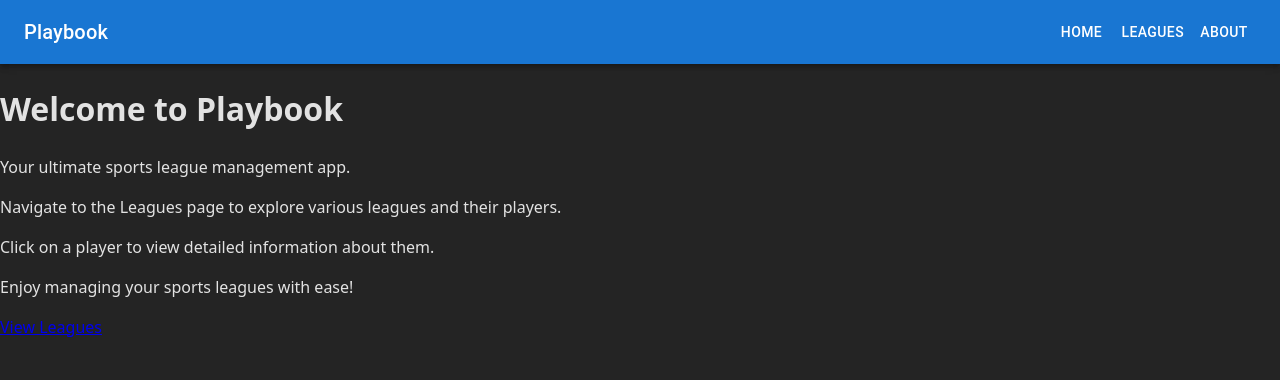
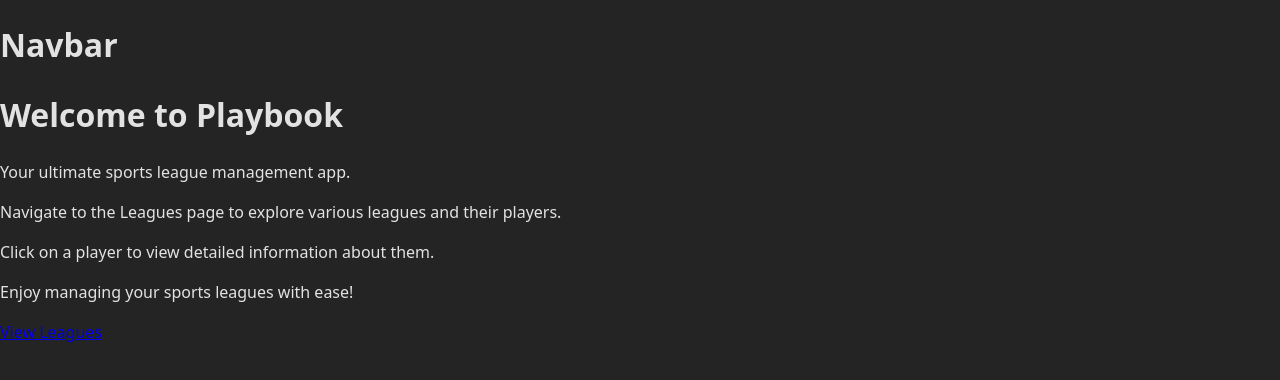
Before and after one commit to StefanM2024/playbook-react, a React (Vite) app: page / in a window 1280 px wide. Shown: the top 380 px of the page. Built offline with nearby package versions, Linux system fonts and the light colour scheme.

Commit message:
Navbar redo - MUI uninstall

```diff
--- a/package.json
+++ b/package.json
@@ -10,10 +10,6 @@
     "preview": "vite preview"
   },
   "dependencies": {
-    "@emotion/react": "^11.14.0",
-    "@emotion/styled": "^11.14.1",
-    "@mui/icons-material": "^7.3.2",
-    "@mui/material": "^7.3.2",
     "react": "^19.1.1",
     "react-dom": "^19.1.1",
     "react-router-dom": "^7.8.2"
--- a/src/components/Navbar.tsx
+++ b/src/components/Navbar.tsx
@@ -1,70 +1,6 @@
-import React from 'react';
-import AppBar from '@mui/material/AppBar';
-import Box from '@mui/material/Box';
-import Toolbar from '@mui/material/Toolbar';
-import IconButton from '@mui/material/IconButton';
-import Typography from '@mui/material/Typography';
-import Menu from '@mui/material/Menu';
-import MenuItem from '@mui/material/MenuItem';
-import Button from '@mui/material/Button';
-import MenuIcon from '@mui/icons-material/Menu';
-
-const pages = ['Home', 'Leagues', 'About'];
-
-const ResponsiveAppBar: React.FC = () => {
-  const [anchorElNav, setAnchorElNav] = React.useState<null | HTMLElement>(null);
-
-  const handleOpenNavMenu = (event: React.MouseEvent<HTMLElement>) => {
-    setAnchorElNav(event.currentTarget);
-  };
-
-  const handleCloseNavMenu = () => {
-    setAnchorElNav(null);
-  };
+export default function Leagues() {
 
   return (
-    <AppBar position="static">
-      <Toolbar>
-        <Typography variant="h6" noWrap component="div" sx={{ flexGrow: 1 }}>
-          Playbook
-        </Typography>
-
-
-        {/* Mobile menu icon */}
-        <Box sx={{ display: { xs: 'flex', md: 'none' } }}>
-          <IconButton
-            size="large"
-            edge="start"
-            color="inherit"
-            aria-label="menu"
-            onClick={handleOpenNavMenu}
-          >
-            <MenuIcon />
-          </IconButton>
-          <Menu
-            anchorEl={anchorElNav}
-            open={Boolean(anchorElNav)}
-            onClose={handleCloseNavMenu}
-          >
-            {pages.map((page) => (
-              <MenuItem key={page} onClick={handleCloseNavMenu}>
-                <Typography textAlign="center">{page}</Typography>
-              </MenuItem>
-            ))}
-          </Menu>
-        </Box>
-
-        {/* Desktop menu buttons */}
-        <Box sx={{ display: { xs: 'none', md: 'flex' } }}>
-          {pages.map((page) => (
-            <Button key={page} sx={{ color: 'white' }}>
-              {page}
-            </Button>
-          ))}
-        </Box>
-      </Toolbar>
-    </AppBar>
+    <h1>Navbar</h1>
   );
-};
-
-export default ResponsiveAppBar;
+}
```
Also changed, not shown: 1 other file (tests, documents, lock files or other folders).
